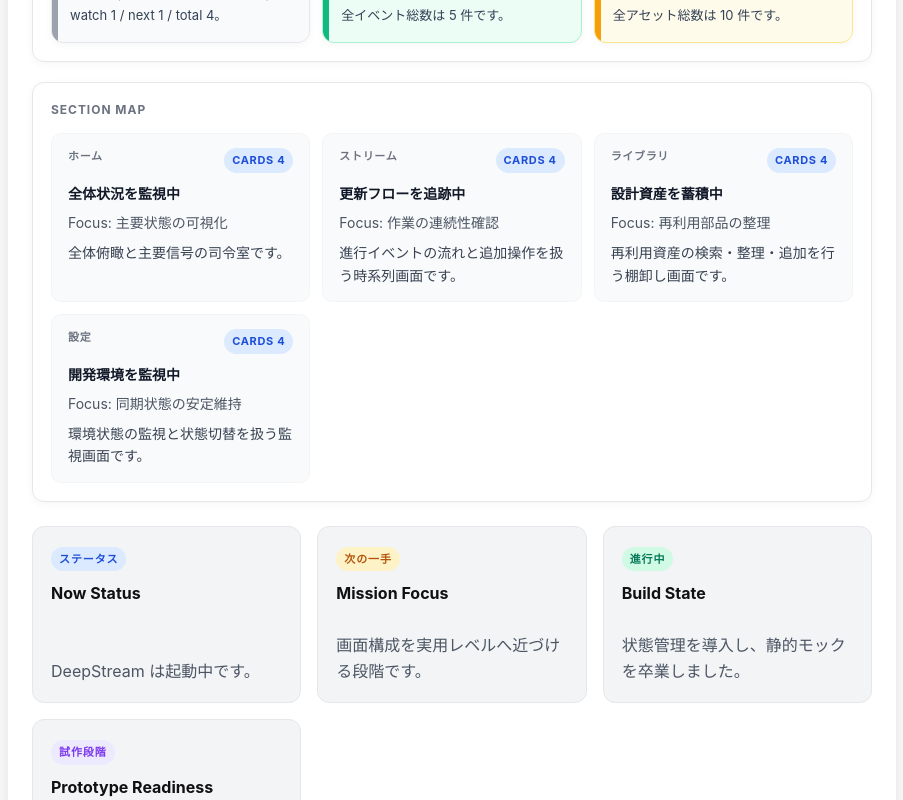
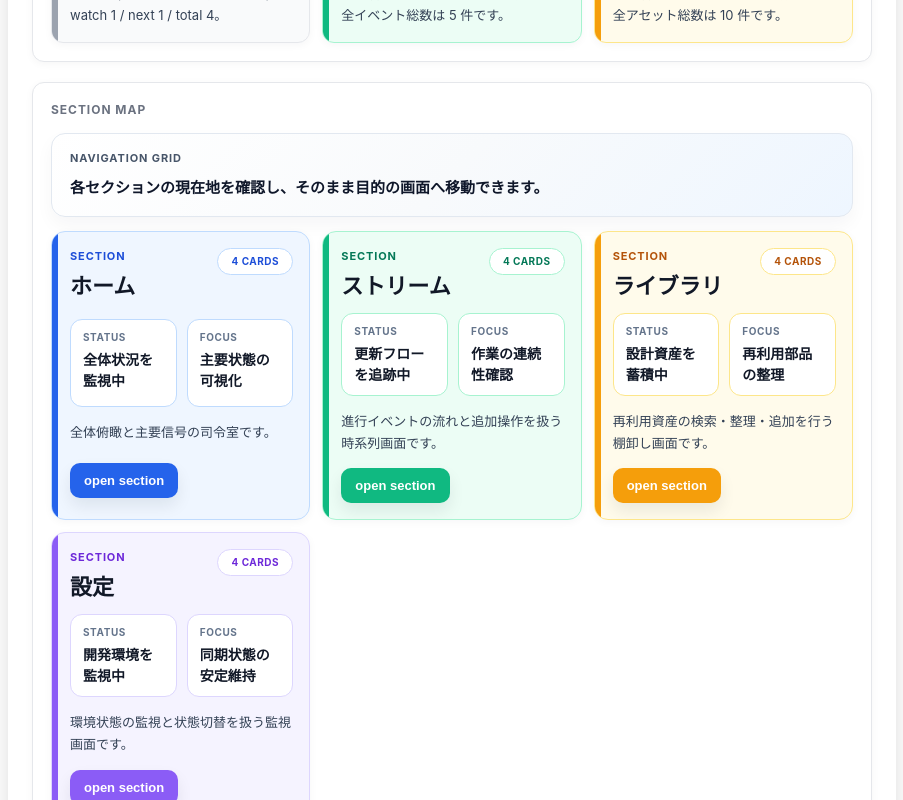
Before and after one commit to wwm001/deepstream, a React (Vite) app: page / in a window 1280 px wide. Shown: the part 1280-2080 px from the top of the page, without its empty margins (320-1223 px from the left). Built offline with nearby package versions, Linux system fonts and the light colour scheme.

Commit message:
Strengthen home section navigation cards

```diff
--- a/src/components/HomeSectionSnapshotList.tsx
+++ b/src/components/HomeSectionSnapshotList.tsx
@@ -1,12 +1,45 @@
 import type { HomeSectionSnapshot } from "../dashboardData/types";
 import type { NavigationSection } from "../navigationItems";
 import DashboardPanel from "./DashboardPanel";
-import DashboardTile from "./DashboardTile";
-import DashboardBadge from "./DashboardBadge";
 
 type HomeSectionSnapshotListProps = {
   items: HomeSectionSnapshot[];
   onSelectSection: (section: NavigationSection) => void;
+};
+
+const sectionStyles: Record<
+  NavigationSection,
+  {
+    color: string;
+    background: string;
+    border: string;
+    accent: string;
+  }
+> = {
+  ホーム: {
+    color: "#1d4ed8",
+    background: "#eff6ff",
+    border: "#bfdbfe",
+    accent: "#2563eb",
+  },
+  ストリーム: {
+    color: "#047857",
+    background: "#ecfdf5",
+    border: "#a7f3d0",
+    accent: "#10b981",
+  },
+  ライブラリ: {
+    color: "#b45309",
+    background: "#fffbeb",
+    border: "#fde68a",
+    accent: "#f59e0b",
+  },
+  設定: {
+    color: "#6d28d9",
+    background: "#f5f3ff",
+    border: "#ddd6fe",
+    accent: "#8b5cf6",
+  },
 };
 
 function HomeSectionSnapshotList({
@@ -18,57 +51,243 @@ function HomeSectionSnapshotList({
       <div
         style={{
           display: "grid",
-          gridTemplateColumns: "repeat(auto-fit, minmax(220px, 1fr))",
+          gap: "14px",
+        }}
+      >
+        <section
+          style={{
+            padding: "16px 18px",
+            borderRadius: "14px",
+            border: "1px solid #e2e8f0",
+            background:
+              "linear-gradient(135deg, #ffffff 0%, #f8fafc 50%, #eef6ff 100%)",
+            boxShadow: "0 8px 18px rgba(15, 23, 42, 0.04)",
+          }}
+        >
+          <p
+            style={{
+              margin: "0 0 8px 0",
+              fontSize: "11px",
+              fontWeight: 700,
+              letterSpacing: "0.08em",
+              textTransform: "uppercase",
+              color: "#475569",
+            }}
+          >
+            Navigation Grid
+          </p>
+
+          <p
+            style={{
+              margin: 0,
+              fontSize: "15px",
+              lineHeight: 1.7,
+              color: "#0f172a",
+              fontWeight: 600,
+            }}
+          >
+            各セクションの現在地を確認し、そのまま目的の画面へ移動できます。
+          </p>
+        </section>
+
+        <div
+          style={{
+            display: "grid",
+            gridTemplateColumns: "repeat(auto-fit, minmax(240px, 1fr))",
             gap: "12px",
           }}
         >
-        {items.map((item) => (
-          <DashboardTile
+          {items.map((item) => {
+            const sectionStyle = sectionStyles[item.section];
+
+            return (
+              <article
                 key={item.section}
-            title={item.section}
-            onClick={() => onSelectSection(item.section)}
-            right={
-              <DashboardBadge
-                label={`cards ${item.cardCount}`}
-                color="#1d4ed8"
-                background="#dbeafe"
+                style={{
+                  position: "relative",
+                  overflow: "hidden",
+                  display: "grid",
+                  gap: "14px",
+                  padding: "16px 16px 16px 18px",
+                  borderRadius: "14px",
+                  background: sectionStyle.background,
+                  border: `1px solid ${sectionStyle.border}`,
+                  boxShadow: "0 2px 8px rgba(15, 23, 42, 0.04)",
+                }}
+              >
+                <span
+                  aria-hidden="true"
+                  style={{
+                    position: "absolute",
+                    inset: "0 auto 0 0",
+                    width: "6px",
+                    background: sectionStyle.accent,
+                  }}
                 />
-            }
+
+                <div
+                  style={{
+                    display: "flex",
+                    justifyContent: "space-between",
+                    alignItems: "flex-start",
+                    gap: "12px",
+                  }}
                 >
+                  <div>
+                    <p
+                      style={{
+                        margin: 0,
+                        fontSize: "11px",
+                        fontWeight: 700,
+                        letterSpacing: "0.08em",
+                        textTransform: "uppercase",
+                        color: sectionStyle.color,
+                      }}
+                    >
+                      Section
+                    </p>
+
+                    <h3
+                      style={{
+                        margin: "8px 0 0 0",
+                        fontSize: "22px",
+                        lineHeight: 1.2,
+                        color: "#111827",
+                      }}
+                    >
+                      {item.section}
+                    </h3>
+                  </div>
+
+                  <span
+                    style={{
+                      display: "inline-flex",
+                      alignItems: "center",
+                      justifyContent: "center",
+                      minWidth: "76px",
+                      padding: "5px 10px",
+                      borderRadius: "999px",
+                      background: "#ffffff",
+                      border: `1px solid ${sectionStyle.border}`,
+                      fontSize: "10px",
+                      fontWeight: 700,
+                      letterSpacing: "0.05em",
+                      textTransform: "uppercase",
+                      color: sectionStyle.color,
+                    }}
+                  >
+                    {item.cardCount} cards
+                  </span>
+                </div>
+
+                <div
+                  style={{
+                    display: "grid",
+                    gridTemplateColumns: "repeat(2, minmax(0, 1fr))",
+                    gap: "10px",
+                  }}
+                >
+                  <div
+                    style={{
+                      padding: "10px 12px",
+                      borderRadius: "12px",
+                      background: "#ffffff",
+                      border: `1px solid ${sectionStyle.border}`,
+                    }}
+                  >
+                    <p
+                      style={{
+                        margin: "0 0 4px 0",
+                        fontSize: "10px",
+                        fontWeight: 700,
+                        letterSpacing: "0.06em",
+                        textTransform: "uppercase",
+                        color: "#64748b",
+                      }}
+                    >
+                      Status
+                    </p>
                     <p
                       style={{
                         margin: 0,
                         fontSize: "14px",
-                fontWeight: 600,
+                        fontWeight: 700,
+                        lineHeight: 1.5,
                         color: "#111827",
                       }}
                     >
                       {item.status}
                     </p>
+                  </div>
+
+                  <div
+                    style={{
+                      padding: "10px 12px",
+                      borderRadius: "12px",
+                      background: "#ffffff",
+                      border: `1px solid ${sectionStyle.border}`,
+                    }}
+                  >
+                    <p
+                      style={{
+                        margin: "0 0 4px 0",
+                        fontSize: "10px",
+                        fontWeight: 700,
+                        letterSpacing: "0.06em",
+                        textTransform: "uppercase",
+                        color: "#64748b",
+                      }}
+                    >
+                      Focus
+                    </p>
+                    <p
+                      style={{
+                        margin: 0,
+                        fontSize: "14px",
+                        fontWeight: 700,
+                        lineHeight: 1.5,
+                        color: "#111827",
+                      }}
+                    >
+                      {item.focus}
+                    </p>
+                  </div>
+                </div>
 
                 <p
                   style={{
-                margin: "8px 0 0 0",
-                fontSize: "14px",
-                color: "#4b5563",
-                lineHeight: 1.6,
-              }}
-            >
-              Focus: {item.focus}
-            </p>
-
-            <p
-              style={{
-                margin: "8px 0 0 0",
-                fontSize: "14px",
-                color: "#374151",
-                lineHeight: 1.6,
+                    margin: 0,
+                    color: "#334155",
+                    lineHeight: 1.7,
+                    fontSize: "13px",
                   }}
                 >
                   {item.note}
                 </p>
-          </DashboardTile>
-        ))}
+
+                <div>
+                  <button
+                    type="button"
+                    onClick={() => onSelectSection(item.section)}
+                    style={{
+                      border: "none",
+                      background: sectionStyle.accent,
+                      color: "#ffffff",
+                      borderRadius: "10px",
+                      padding: "10px 14px",
+                      fontSize: "13px",
+                      fontWeight: 700,
+                      cursor: "pointer",
+                      boxShadow: "0 8px 16px rgba(15, 23, 42, 0.08)",
+                    }}
+                  >
+                    open section
+                  </button>
+                </div>
+              </article>
+            );
+          })}
+        </div>
       </div>
     </DashboardPanel>
   );
```
Lines whose indentation alone changed are shown as unchanged.
